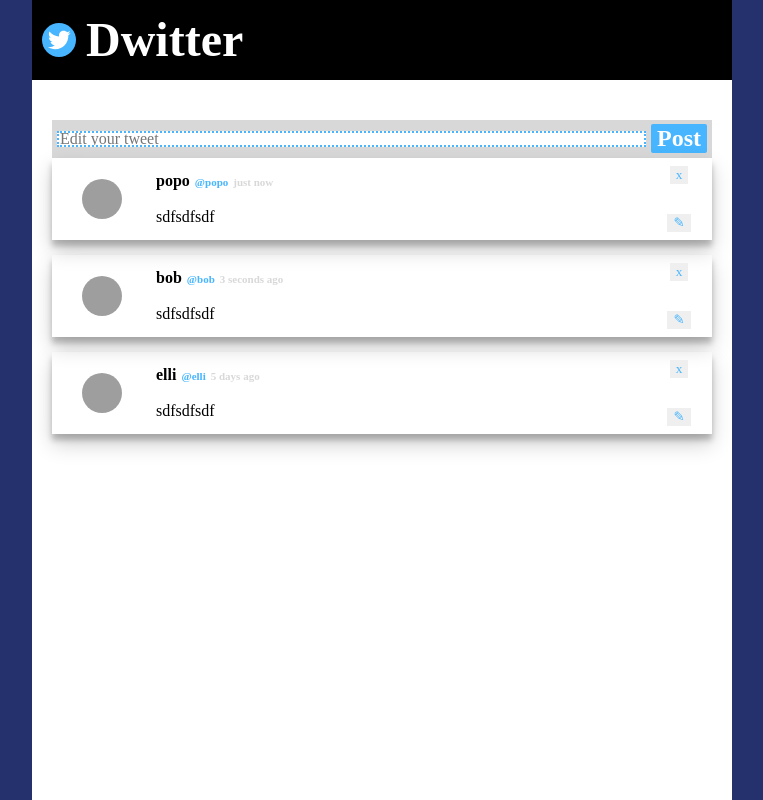
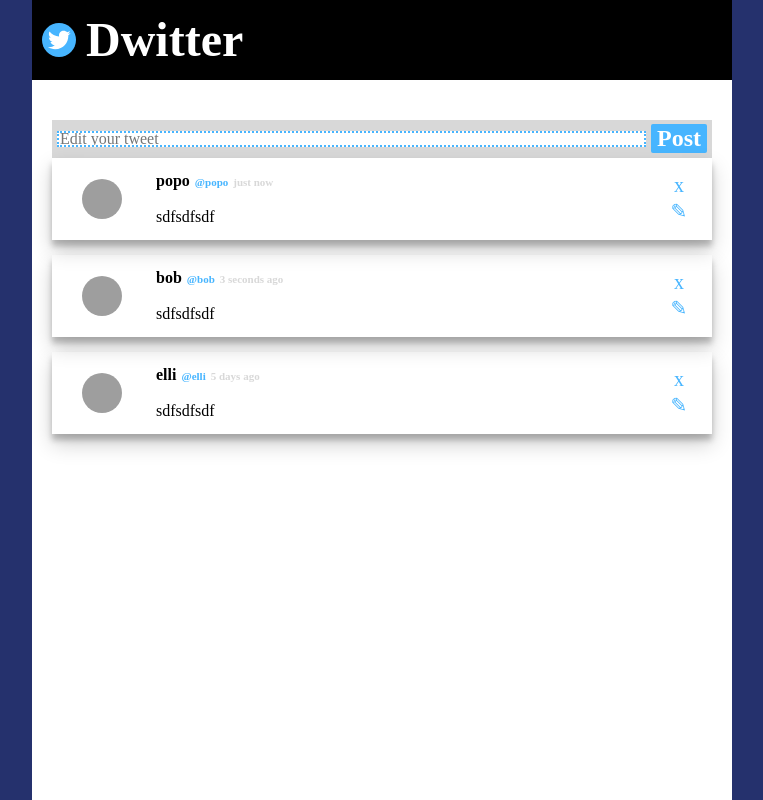
Before and after one commit to cktjdgus45/dwitter-app, a React (Create React App) app: page / in a window 1280 px wide. Shown: the whole page, without its empty margins (258-1021 px from the left). Built offline with nearby package versions, Linux system fonts and the light colour scheme; grey boxes are pictures that could not be loaded.

Commit message:
delete Tweet Card

```diff
--- a/src/components/TweetCard.tsx
+++ b/src/components/TweetCard.tsx
@@ -64,14 +64,16 @@ const EditField = styled.div`
     justify-content:center;
 `;
 const Delete = styled.button`
-    margin-bottom: 30px;
     color: ${props => props.theme.color.bluesky};
     cursor:pointer;
-
+    font-size: 20px;
+    background-color: transparent;
 `;
 const Edit = styled.button`
     color: ${props => props.theme.color.bluesky};
     cursor:pointer;
+    font-size: 20px;
+    background-color: transparent;
 `;
 type Tweet = {
     id: number,
@@ -92,11 +94,11 @@ interface IProps {
     tweetEditor: TweetEditor;
     tweet: Tweet;
     onUpdate: Function;
+    onDelete: Function;
 }
 
-const TweetCard = ({ tweet, tweetEditor, onUpdate }: IProps) => {
+const TweetCard = ({ tweet, tweetEditor, onUpdate, onDelete }: IProps) => {
     const [editing, setEditing] = useState(false);
-    const onDelete = () => { };
 
     return (
         <Card>
@@ -119,7 +121,7 @@ const TweetCard = ({ tweet, tweetEditor, onUpdate }: IProps) => {
                 {editing && <EditTweetForm setEditing={setEditing} tweet={tweet} onUpdate={onUpdate} tweetEditor={tweetEditor}></EditTweetForm>}
             </WriterField>
             <EditField>
-                <Delete onClick={onDelete}>x</Delete>
+                <Delete onClick={() => onDelete(tweet.id)}>x</Delete>
                 <Edit onClick={() => setEditing(true)}>✎</Edit>
             </EditField>
         </Card>
--- a/src/components/Tweets.tsx
+++ b/src/components/Tweets.tsx
@@ -41,6 +41,9 @@ const Tweets = ({ tweetEditor }: IProps) => {
             return prev.map(item => item.id === updated.id ? updated : item);
         });
     }
+    const onDelete = (targetId) => {
+        setTweets(tweets => tweets?.filter(item => item.id !== targetId));
+    }
 
     useEffect(() => {
         tweetEditor
@@ -52,7 +55,7 @@ const Tweets = ({ tweetEditor }: IProps) => {
             <TweetForm onCreate={onCreate} tweetEditor={tweetEditor} />
             {
                 tweets?.map(tweet => (
-                    <TweetCard key={tweet.id} tweet={tweet} onUpdate={onUpdate} tweetEditor={tweetEditor} />
+                    <TweetCard key={tweet.id} tweet={tweet} onDelete={onDelete} onUpdate={onUpdate} tweetEditor={tweetEditor} />
                 ))
             }
         </>
```
